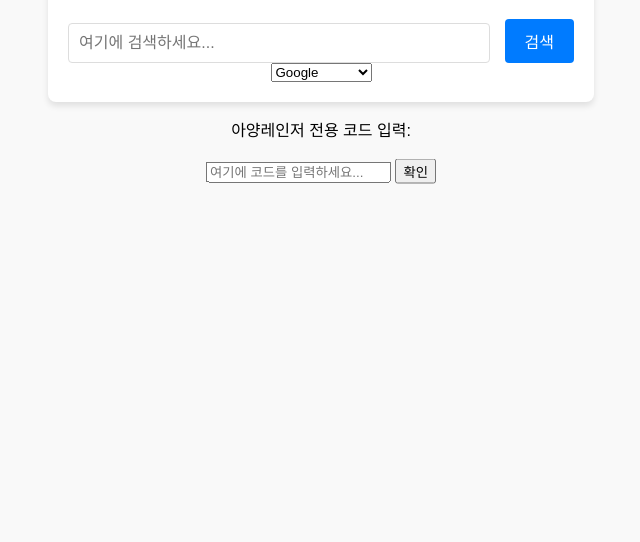
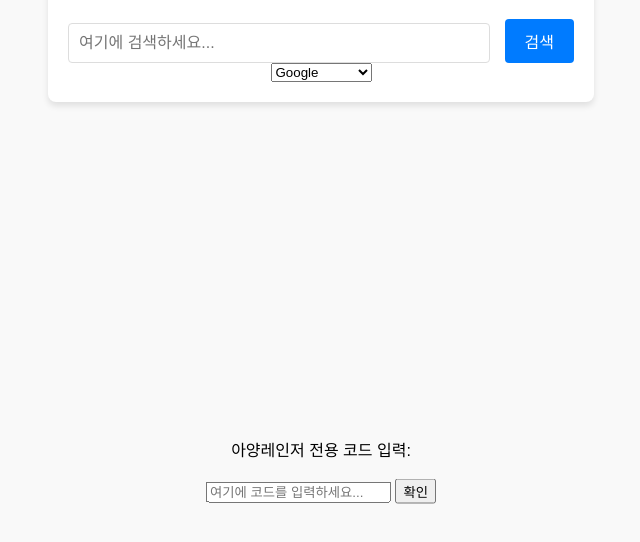
Before and after one commit to jebi0605/web_searching, a plain HTML site: page index.html in a window 1280 px wide. Shown: the part 90-632 px from the top of the page, without its empty margins (319-959 px from the left). Drawn offline with Linux system fonts and the light colour scheme.

Commit message:
Update index.html

```diff
--- a/index.html
+++ b/index.html
@@ -53,7 +53,7 @@
         }
         .form-container {
             position: absolute;
-            top: 30%;
+            top: 70%;
             left: 50%;
             transform: translate(-50%, -50%);
         }
```
